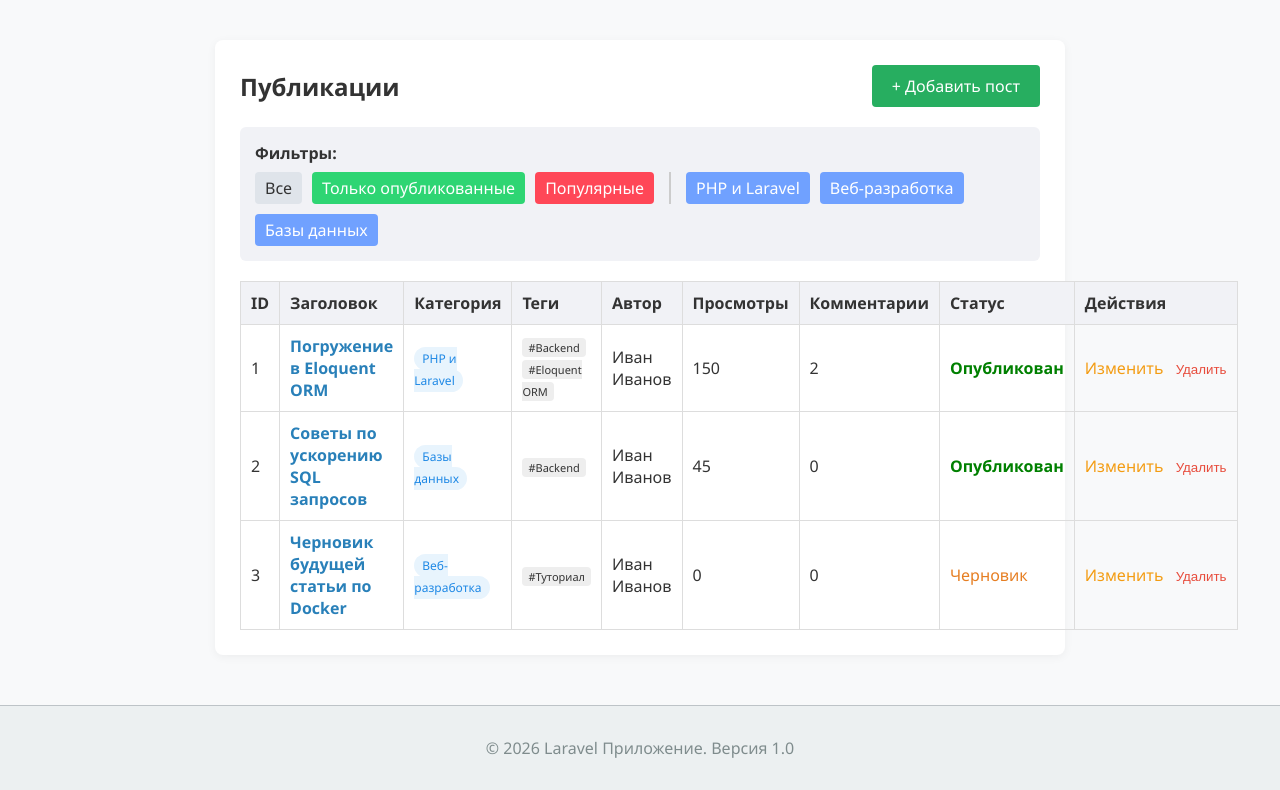
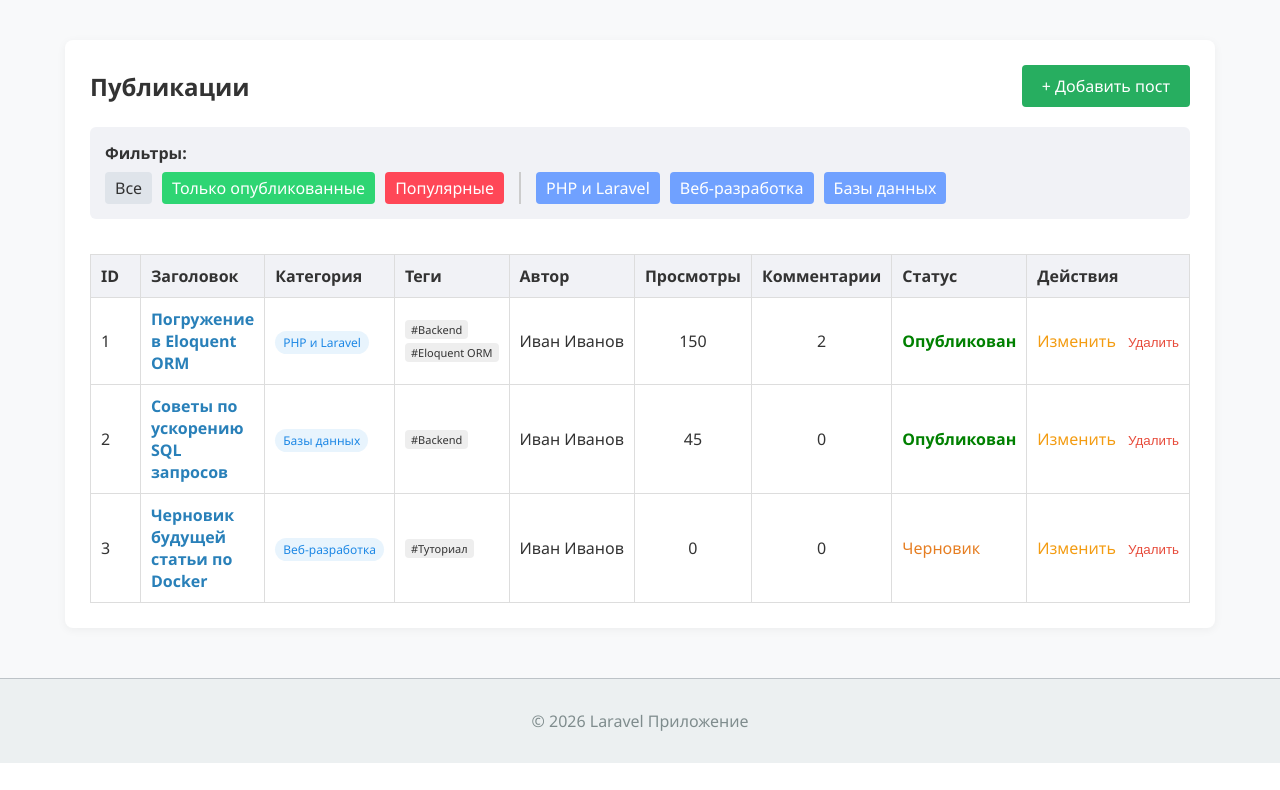
Before and after one commit to Vadim077/laravelbeginning_lagerevva, a Laravel app: page /posts in a window 1280 px wide. Shown: the part 57-847 px from the top of the page. After the commit the page ends 820 px from the top, so only its background shows below. Run offline with Laravel 12, Linux system fonts and the light colour scheme; data comes from the database, SQL or seed files in the repository.

Commit message:
Fix layout container width and footer version text

```diff
--- a/resources/views/layouts/app.blade.php
+++ b/resources/views/layouts/app.blade.php
@@ -6,7 +6,8 @@
     <title>@yield('title', 'Laravel Приложение')</title>
     <style>
         body { font-family: Segoe UI, Tahoma, Geneva, Verdana, sans-serif; margin: 0; padding: 0; background-color: #f8f9fa; color: #333; }
-        .container { max-width: 800px; margin: 40px auto; padding: 25px; background: white; border-radius: 8px; box-shadow: 0 2px 10px rgba(0,0,0,0.05); }
+        .container { max-width: 1100px; margin: 40px auto; padding: 25px; background: white; border-radius: 8px; box-shadow: 0 2px 10px rgba(0,0,0,0.05); }
+        .table-responsive { width: 100%; overflow-x: auto; -webkit-overflow-scrolling: touch; }
         .alert-success { background-color: #d4edda; color: #155724; border: 1px solid #c3e6cb; padding: 15px; border-radius: 5px; margin-bottom: 20px; }
         .alert-danger { background-color: #f8d7da; color: #721c24; border: 1px solid #f5c6cb; padding: 15px; border-radius: 5px; margin-bottom: 20px; }
         .alert-danger ul { margin: 0; padding-left: 20px; }
@@ -21,15 +22,12 @@
     </style>
 </head>
 <body>
-    {{-- Вставка хедера --}}
     @include('partials.header')
 
-    {{-- Переменная область страницы --}}
     <div class="container">
         @yield('content')
     </div>
 
-    {{-- Вставка футера --}}
     @include('partials.footer')
 </body>
 </html>
--- a/resources/views/partials/footer.blade.php
+++ b/resources/views/partials/footer.blade.php
@@ -1,3 +1,3 @@
 <footer style="background: #ecf0f1; text-align: center; padding: 15px; margin-top: 50px; color: #7f8c8d; border-top: 1px solid #bdc3c7;">
-    <p>&copy; {{ date('Y') }} Laravel Приложение. Версия 1.0</p>
+    <p>&copy; {{ date('Y') }} Laravel Приложение</p>
 </footer>
--- a/resources/views/posts/index.blade.php
+++ b/resources/views/posts/index.blade.php
@@ -28,18 +28,19 @@
     @if($posts->isEmpty())
         <p>Постов не найдено.</p>
     @else
+        <div class="table-responsive">
             <table>
                 <thead>
                     <tr>
-                    <th>ID</th>
+                        <th style="width: 40px;">ID</th>
                         <th>Заголовок</th>
                         <th>Категория</th>
                         <th>Теги</th>
                         <th>Автор</th>
-                    <th>Просмотры</th>
-                    <th>Комментарии</th>
+                        <th style="text-align: center;">Просмотры</th>
+                        <th style="text-align: center;">Комментарии</th>
                         <th>Статус</th>
-                    <th>Действия</th>
+                        <th style="min-width: 140px;">Действия</th>
                     </tr>
                 </thead>
                 <tbody>
@@ -53,7 +54,7 @@
                             </td>
                             <td>
                                 @if($post->category)
-                                <span style="background: #e8f4fd; color: #1e88e5; padding: 3px 8px; border-radius: 12px; font-size: 12px;">
+                                    <span style="background: #e8f4fd; color: #1e88e5; padding: 3px 8px; border-radius: 12px; font-size: 12px; white-space: nowrap;">
                                         {{ $post->category->name }}
                                     </span>
                                 @else
@@ -61,16 +62,18 @@
                                 @endif
                             </td>
                             <td>
+                                <div style="display: flex; gap: 4px; flex-wrap: wrap;">
                                     @forelse($post->tags as $tag)
-                                <span style="background: #eee; padding: 2px 6px; border-radius: 4px; font-size: 11px;">#{{ $tag->name }}</span>
+                                        <span style="background: #eee; padding: 2px 6px; border-radius: 4px; font-size: 11px; white-space: nowrap;">#{{ $tag->name }}</span>
                                     @empty
                                         <span style="color: #aaa;">—</span>
                                     @endforelse
+                                </div>
                             </td>
-                        <td>{{ $post->user?->name ?? '—' }}</td>
-                        <td>{{ $post->views_count }}</td>
-                        <td>{{ $post->comments_count }}</td>
-                        <td>
+                            <td style="white-space: nowrap;">{{ $post->user?->name ?? '—' }}</td>
+                            <td style="text-align: center;">{{ $post->views_count }}</td>
+                            <td style="text-align: center;">{{ $post->comments_count }}</td>
+                            <td style="white-space: nowrap;">
                                 @if($post->is_published)
                                     <span style="color: green; font-weight: bold;">Опубликован</span>
                                 @else
@@ -89,5 +92,6 @@
                     @endforeach
                 </tbody>
             </table>
+        </div>
     @endif
 @endsection
```
Lines whose indentation alone changed are shown as unchanged.
